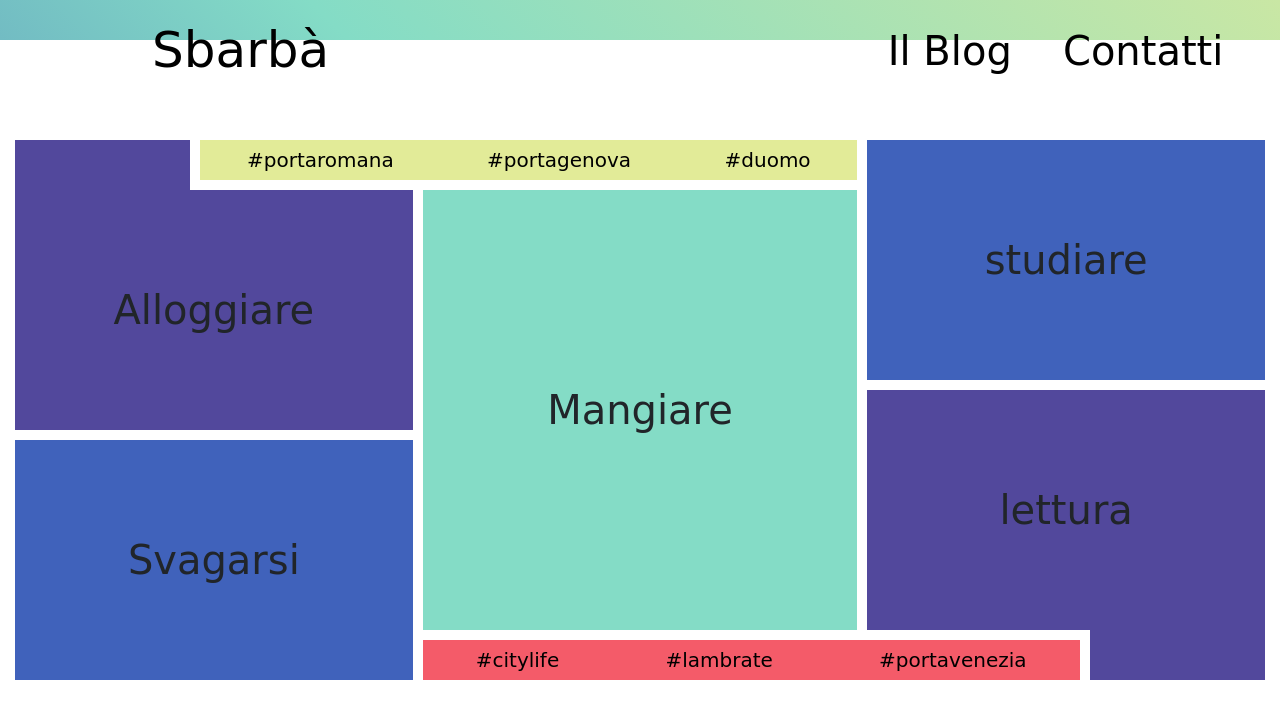
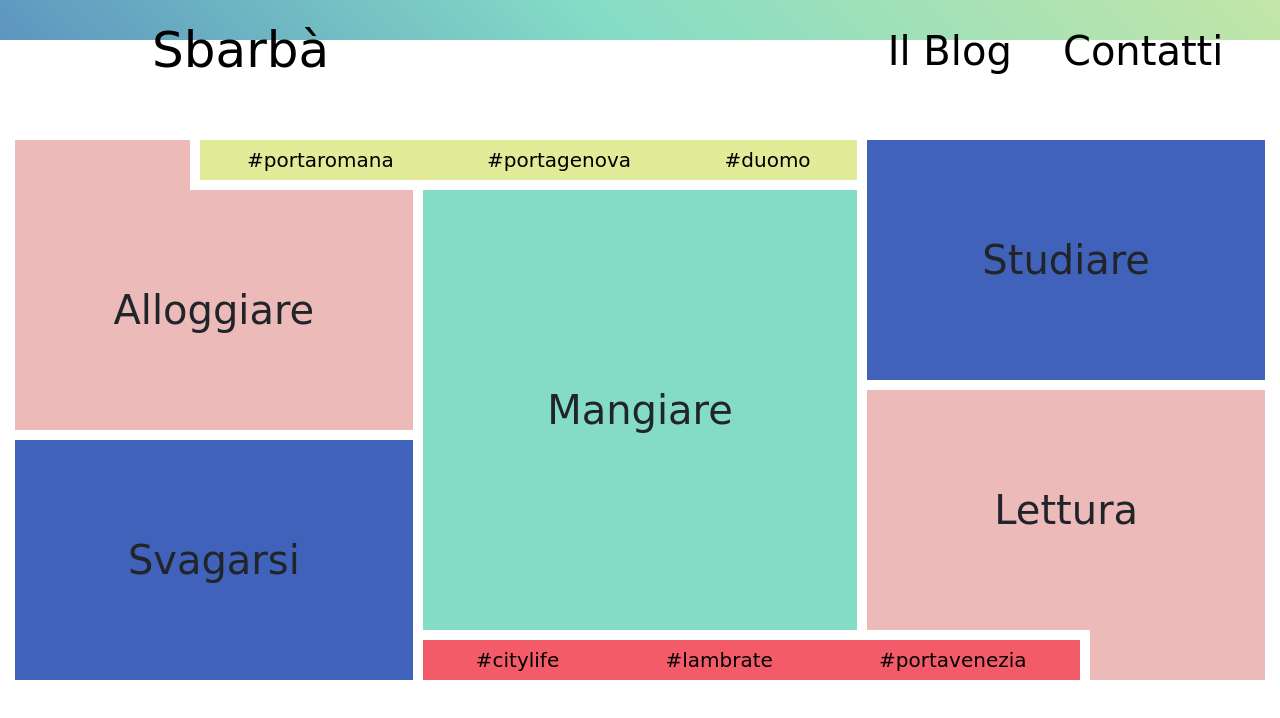
Before and after one commit to LucaArgentieri/Sbarba, a plain HTML site: page index.html in a window 1280 px wide. Drawn offline with nearby package versions, Linux system fonts and the light colour scheme; a web font is replaced by a local one.

Commit message:
Color Update

```diff
--- a/index.html
+++ b/index.html
@@ -37,13 +37,13 @@
     <section class="container-fluid">
         <div class="item-a "></div>
         <div class="item-b"><a href="">#portaromana</a><a href="">#portagenova</a><a href="">#duomo</a></div>
-        <div class="item-c">studiare</div>
+        <div class="item-c">Studiare</div>
         <div class="item-d">Mangiare</div>
         <div class="item-e">Svagarsi</div>
         <div class="item-f"><a href="">#citylife</a><a href="">#lambrate</a><a href="">#portavenezia</a></div>
         <div class="item-g"></div>
         <div class="item-h">Alloggiare</div>
-        <div class="item-i">lettura</div>
+        <div class="item-i">Lettura</div>
     </section>
 
 
--- a/style.css
+++ b/style.css
@@ -1,6 +1,7 @@
 /* Reset CSS
 primi colori usati :  #FFCDC8, #E5DFF1, #B6D5F3, #A8E8C5, #FCE9BD
-Palette in uso ora: https://coolors.co/f1e3f3-84dcc6-e2eb98-f45b69-4062bb*/
+Palette in uso ora: https://coolors.co/f1e3f3-84dcc6-e2eb98-f45b69-4062bb
+https://coolors.co/ebbab9-84dcc6-e2eb98-f45b69-4062bb*/
 * {
     margin: 0;
     padding: 0;
@@ -35,7 +36,7 @@ nav {
 header.sfondo{
   height: 40px;
   width: 100vw;
-	background: linear-gradient(45deg, #F45B69, #52489C, #4062BB, #84DCC6, #E2EB98);
+	background: linear-gradient(45deg, #EBBAB9, #F45B69, #52489C, #4062BB, #84DCC6, #E2EB98);
 	background-size: 400% 400%;
 	animation: gradient 15s ease infinite;
 }
@@ -76,7 +77,7 @@ li {
   height: 3px;
   bottom: 0;
   left: 0;
-  background: linear-gradient(-45deg, #F45B69, #52489C, #4062BB, #84DCC6, #E2EB98);
+  background: linear-gradient(-45deg,#EBBAB9, #F45B69, #52489C, #4062BB, #84DCC6, #E2EB98);
 	background-size: 400% 400%;
 	animation: gradient 15s ease infinite;
   visibility: hidden;
@@ -215,7 +216,7 @@ li {
   grid-column-end: 6;
   grid-row-start: 1;
   grid-row-end: 4;
-  background-color: #52489C;
+  background-color: #EBBAB9;
 }
 
 .item-h {
@@ -224,7 +225,7 @@ li {
   grid-column-end: 12;
   grid-row-start: 2;
   grid-row-end: 7;
-  background-color: #52489C;
+  background-color: #EBBAB9;
   display: flex;
   justify-content: center;
   align-items: center;
@@ -303,7 +304,7 @@ li {
   grid-column-end: 35;
   grid-row-start: 9;
   grid-row-end: 12;
-  background-color: #52489C;
+  background-color: #EBBAB9;
 
 }
 .item-i {
@@ -312,7 +313,7 @@ li {
   grid-column-end: 35;
   grid-row-start: 6;
   grid-row-end: 11;
-  background-color: #52489C;
+  background-color: #EBBAB9;
   display: flex;
   justify-content: center;
   align-items: center;
```
